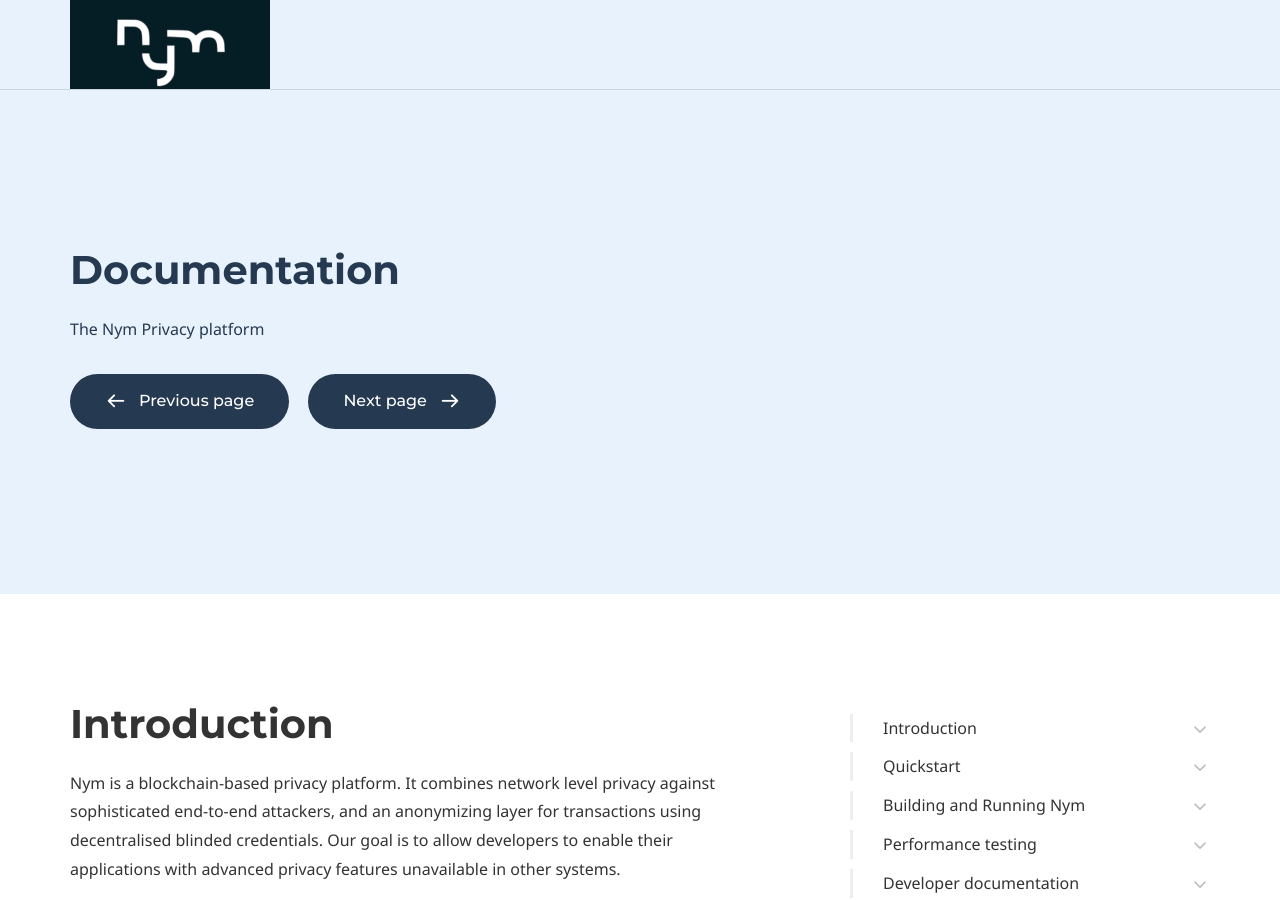
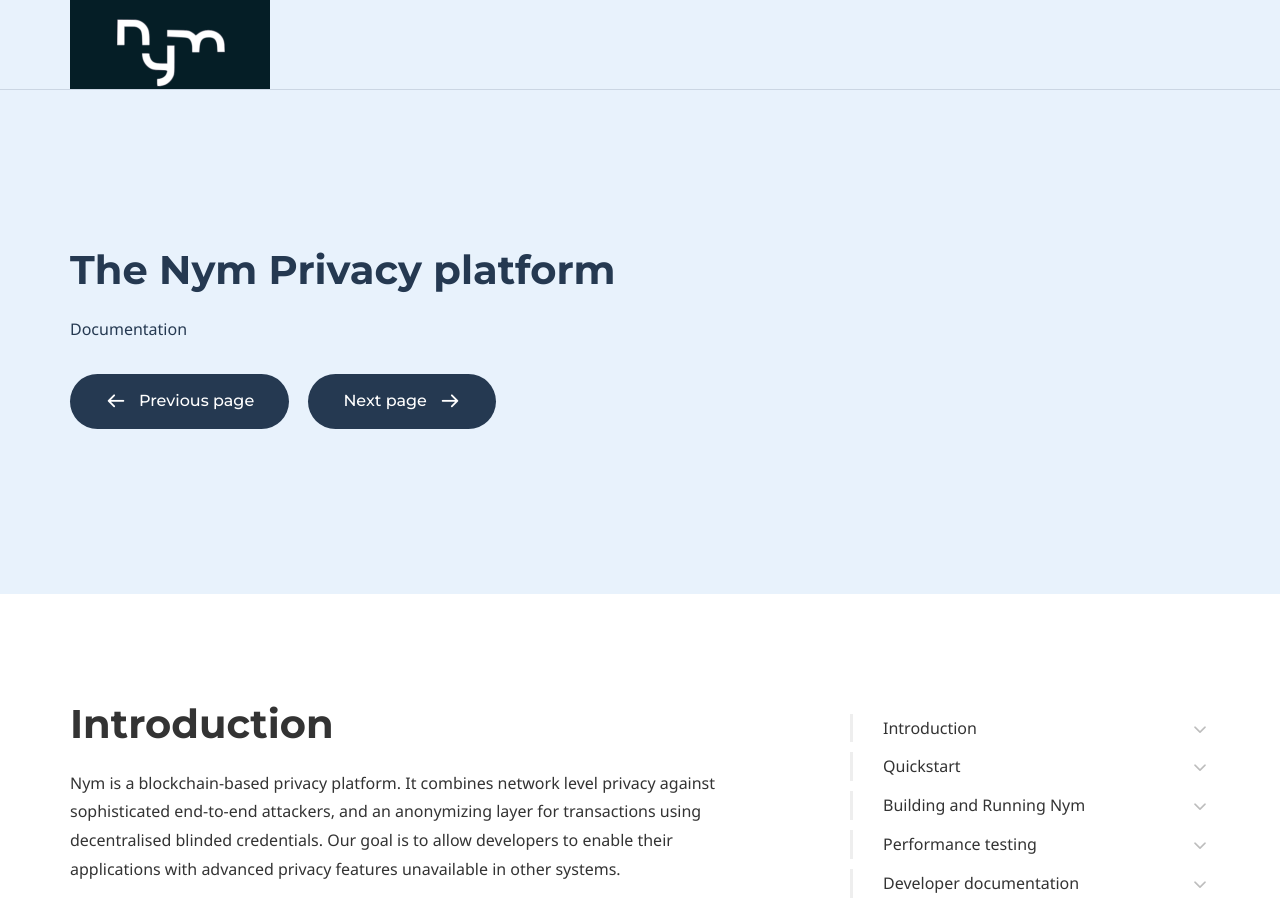
Before and after one commit to nymtech/docs, a Jekyll site: the page built from index.md, in a window 1280 px wide and 900 px high. Built offline with Jekyll 4.4.1, drawn with Linux system fonts in a browser that asks for light colours; some web fonts are replaced.

```diff
--- a/index.md
+++ b/index.md
@@ -5,8 +5,8 @@ keywords:
 comments: false
 
 # Hero section
-title: Documentation
-description: The Nym Privacy platform
+title: The Nym Privacy platform
+description: Documentation
 
 # Grid navigation
 micro_nav: true
```
